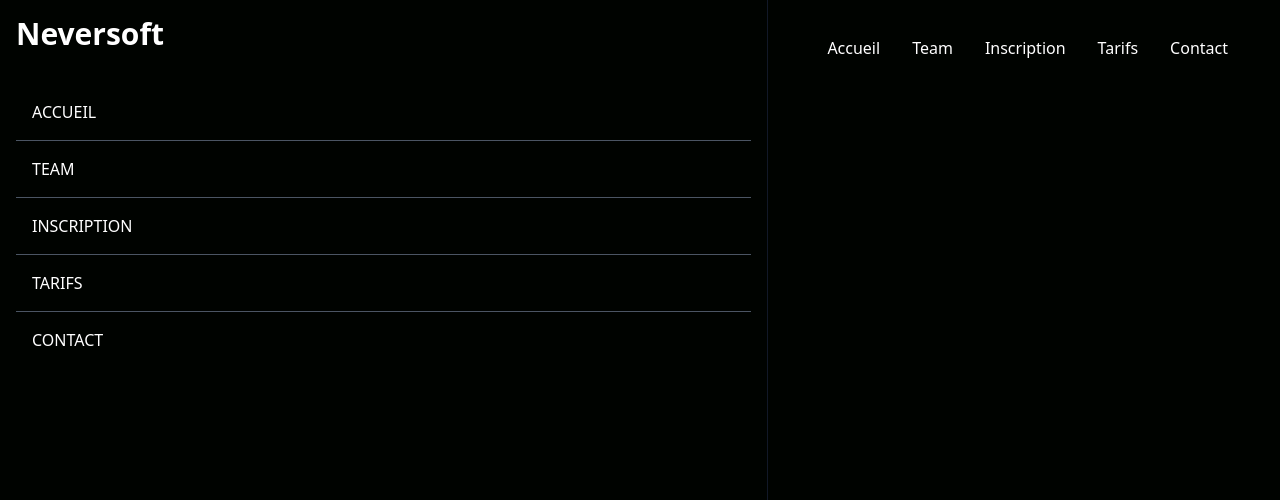
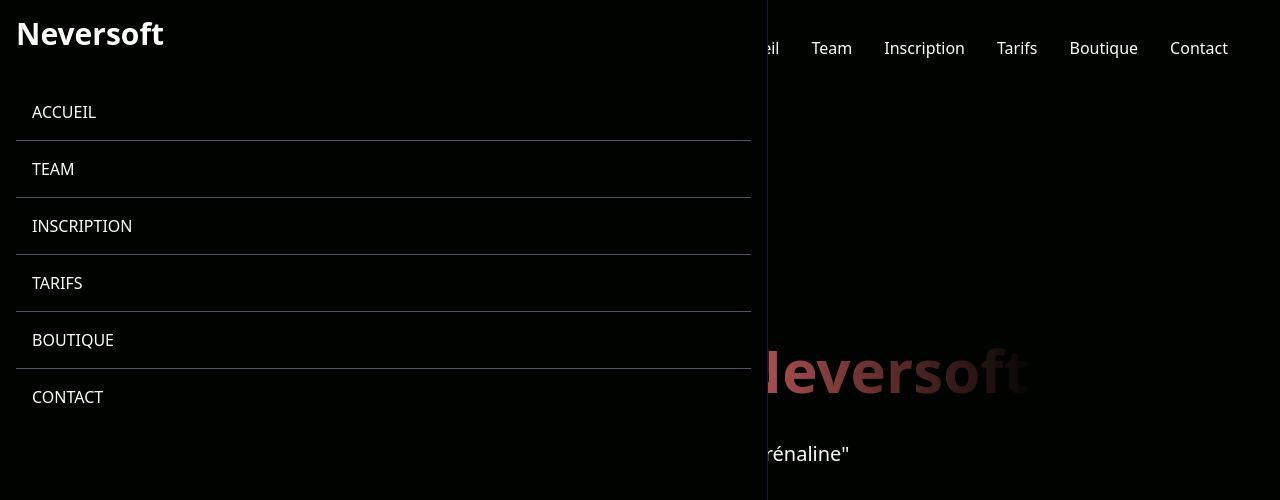
Before and after one commit to Florentin-Fallon/Neversoft, a React (Create React App) app: page / in a window 1280 px wide. Shown: the top 500 px of the page. Built offline with nearby package versions, Linux system fonts and the light colour scheme; the HTML template or start-up script is replaced by a standard one.

Commit message:
create landing page

```diff
--- a/src/App.js
+++ b/src/App.js
@@ -1,10 +1,12 @@
 import React from 'react';
 import Navbar from './components/Navbar';
+import Page from './components/Page';
 
 function App() {
   return (
     <div>
       <Navbar />
+      <Page />
     </div>
   );
 }
--- a/src/components/Navbar.jsx
+++ b/src/components/Navbar.jsx
@@ -16,6 +16,7 @@
                 <li className="p-4">Team</li>
                 <li className="p-4">Inscription</li>
                 <li className="p-4">Tarifs</li>
+                <li className="p-4">Boutique</li>
                 <li className="p-4">Contact</li>
             </ul>
             <div onClick={handleNav} className="block md:hidden">
@@ -28,6 +29,7 @@
                 <li className="p-4 border-b border-gray-600">Team</li>
                 <li className="p-4 border-b border-gray-600">Inscription</li>
                 <li className="p-4 border-b border-gray-600">Tarifs</li>
+                <li className="p-4 border-b border-gray-600">Boutique</li>
                 <li className="p-4">Contact</li>
                 </ul>
             </div>
--- /dev/null
+++ b/src/components/Page.jsx
@@ -0,0 +1,14 @@
+import React from "react";
+
+const Page = () => {
+    return (
+    <div className="text-white">
+        <div className="max-w-[800px] mt-[-96px] w-full h-screen mx-auto text-center flex flex-col justify-center">
+            <h1 className="bg-gradient-to-r from-white from-2% via-red-400 to-100% inline-block text-transparent bg-clip-text md:text-6xl sm:text-6xl text-4xl font-bold md:py-6">Bienvenue chez Neversoft</h1>
+            <p className="p-4 text-xl">"Unis par la passion, guidés par l'adrénaline"</p>
+        </div>
+    </div>
+    )
+}
+
+export default Page;
```
